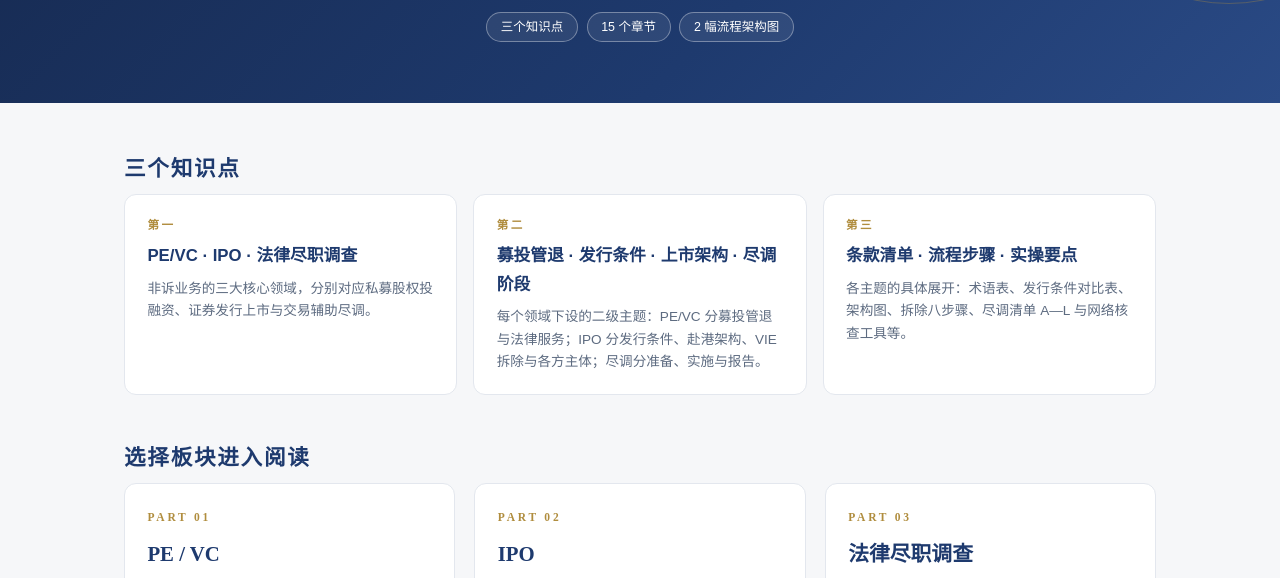
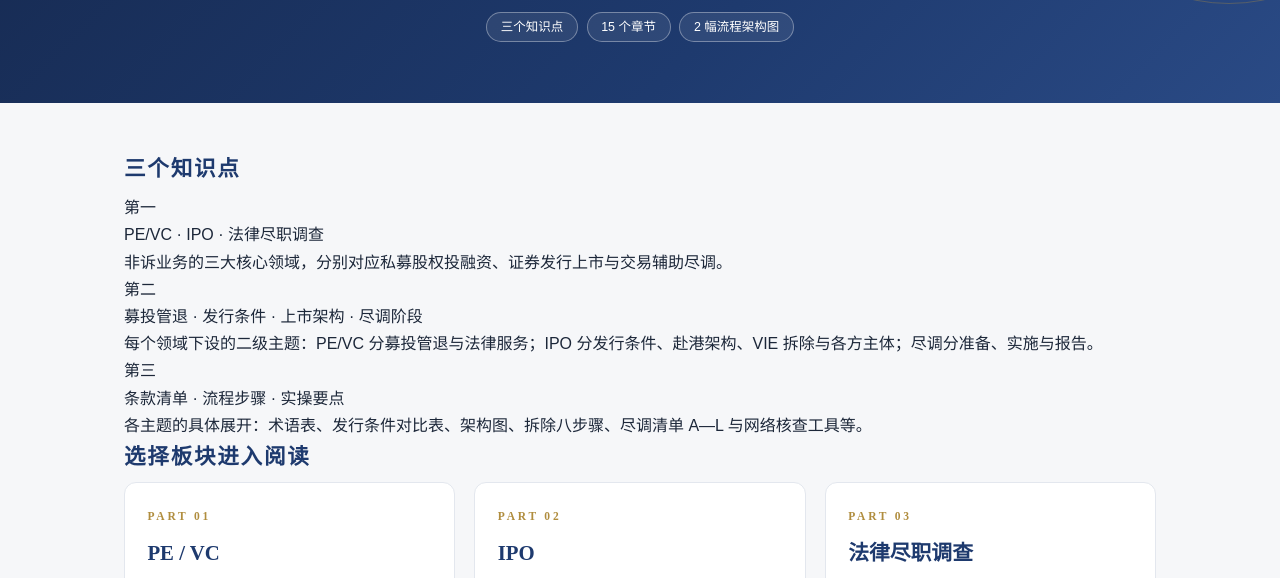
Before and after one commit to rhonda11066-hue/FS-KNOWLEDGE, a plain HTML site: page index.html in a window 1280 px wide. Shown: the part 218-796 px from the top of the page. Drawn offline with Linux system fonts and the light colour scheme; a web font is replaced by a local one.

Commit message:
Update index.html

```diff
--- a/index.html
+++ b/index.html
@@ -106,38 +106,7 @@ a { color: var(--accent); }
   margin-bottom: 1.5rem;
 }
 
-/* 三层框架 */
-.layer-band {
-  display: grid;
-  grid-template-columns: repeat(3, 1fr);
-  gap: 1rem;
-  margin-bottom: 2.8rem;
-}
-.layer {
-  background: var(--bg2);
-  border: 1px solid var(--rule);
-  border-radius: 12px;
-  padding: 1.3rem 1.4rem;
-}
-.layer .lv {
-  font-family: "IBMPlexSerif", serif;
-  font-size: 0.72rem;
-  letter-spacing: 0.22em;
-  color: var(--accent2);
-  font-weight: 700;
-  margin-bottom: 0.4rem;
-}
-.layer .t {
-  font-weight: 700;
-  font-size: 1.05rem;
-  color: var(--accent);
-  margin-bottom: 0.45rem;
-}
-.layer .d {
-  font-size: 0.85rem;
-  color: var(--muted);
-  line-height: 1.65;
-}
+
 
 /* 三大板块入口 */
 .parts {
```
